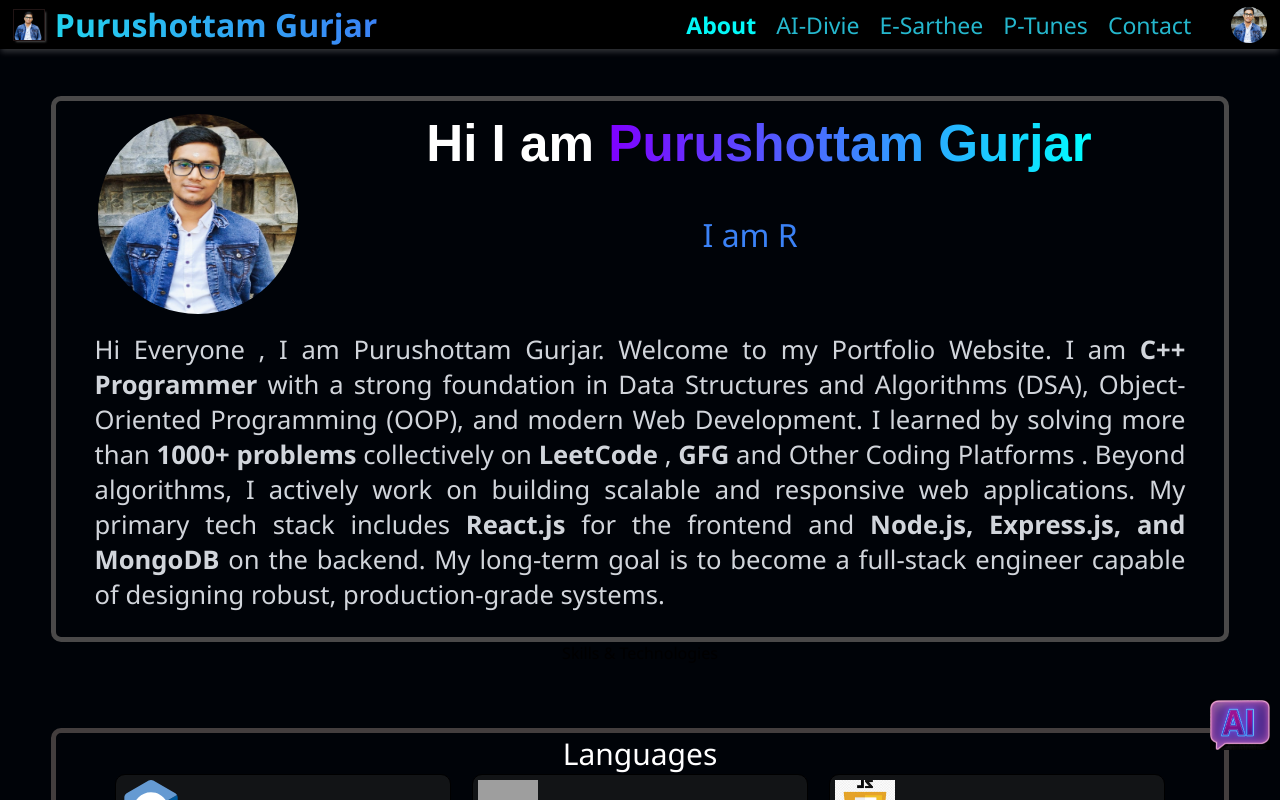
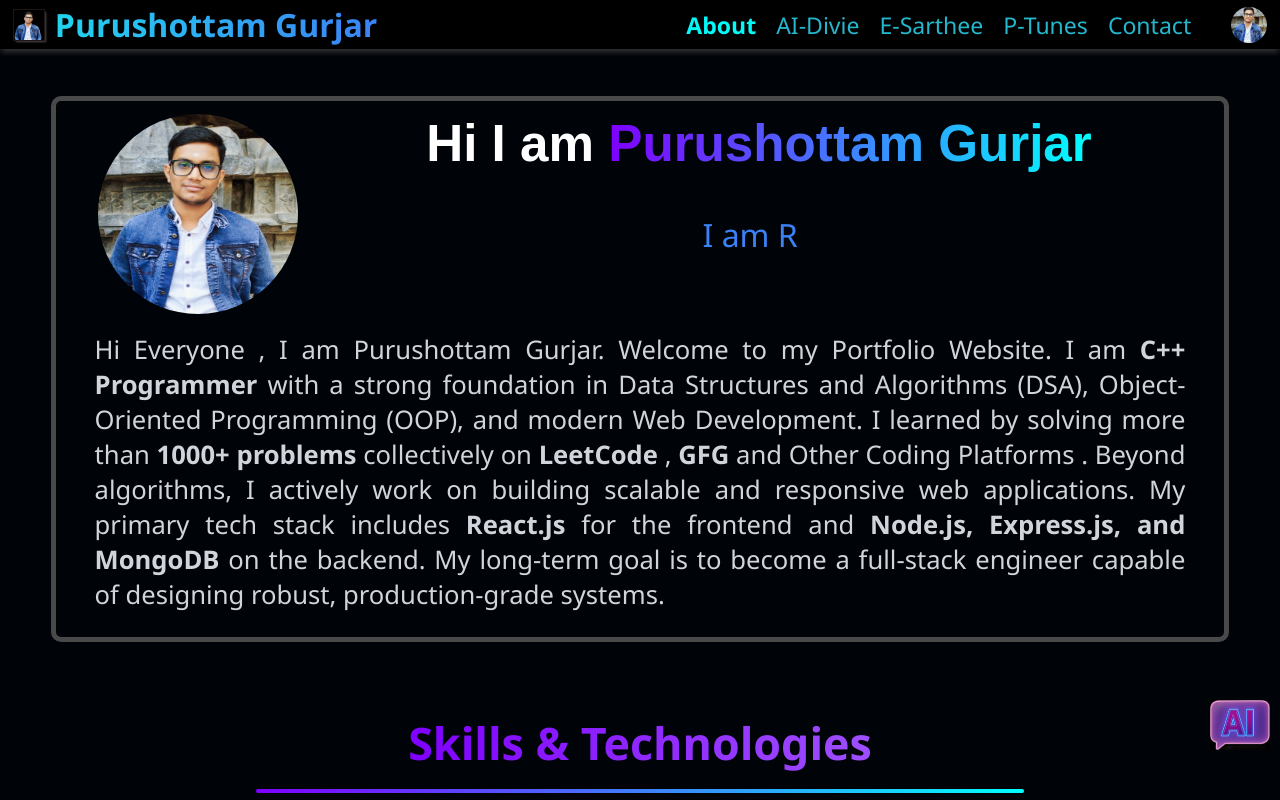
Before and after one commit to PurushottamGurjar/Purushottam-Gurjar-Portfolio, a React (Vite) app: page / in a window 1280 px wide. Shown: the top 800 px of the page. Built offline with nearby package versions, Linux system fonts and the light colour scheme; no server answers; grey boxes are pictures that could not be loaded.

Commit message:
working on each skills

```diff
--- a/src/components/Skill.jsx
+++ b/src/components/Skill.jsx
@@ -11,6 +11,9 @@
       <div className="skill-technologies-text">
         Skills & Technologies
       </div>
+      <div class="gradient-line"></div>
+
+
       <div className="div-languages">
         <div className="p-languages">Languages</div>
         <div className="div-language-icon-container">
--- a/src/components/skill.css
+++ b/src/components/skill.css
@@ -5,6 +5,30 @@
   justify-content: center;
   align-items: center;
 }
+
+.skill-technologies-text{
+  margin-top: 70px;
+  background: linear-gradient(to right, #7F00FF, #9F4FFF, #00FFFF);
+  -webkit-background-clip: text;
+  -webkit-text-fill-color: transparent;
+  background-clip: text;
+  color: transparent;
+  background-size: 200% auto;
+  font-size: clamp(1.8rem, 3.5vw, 4rem);
+  transition: background-position 1s ease-in-out;
+  font-weight:bold;
+}
+.gradient-line {
+  width: 60vw;
+  height: 0.25rem;
+  margin: 0 auto;
+  margin-top: clamp(0.5rem,2vw,1rem);
+  border-radius: 9999px;
+  background: linear-gradient(to right, #7F00FF, #00FFFF); /* Accent Purple to Cyan */
+}
+
+
+
 .div-languages {
   height: auto;
   width: 92%;
```
